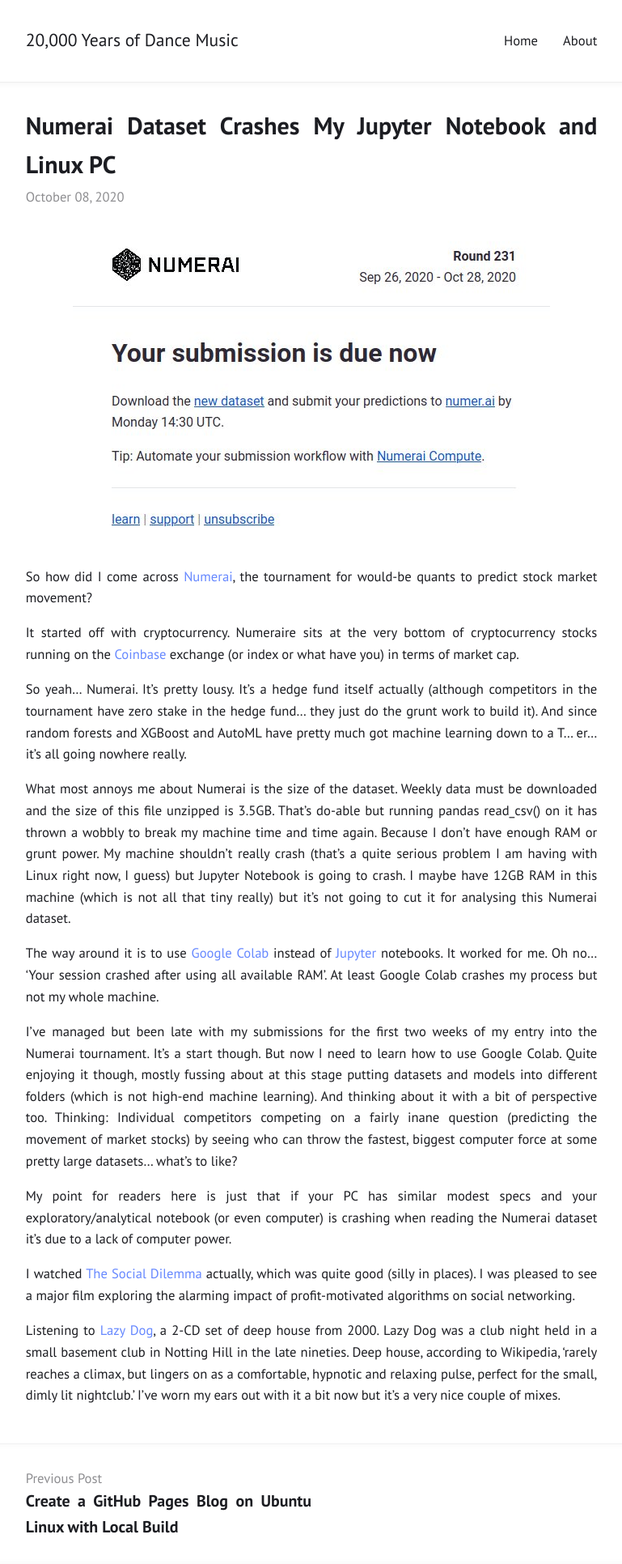
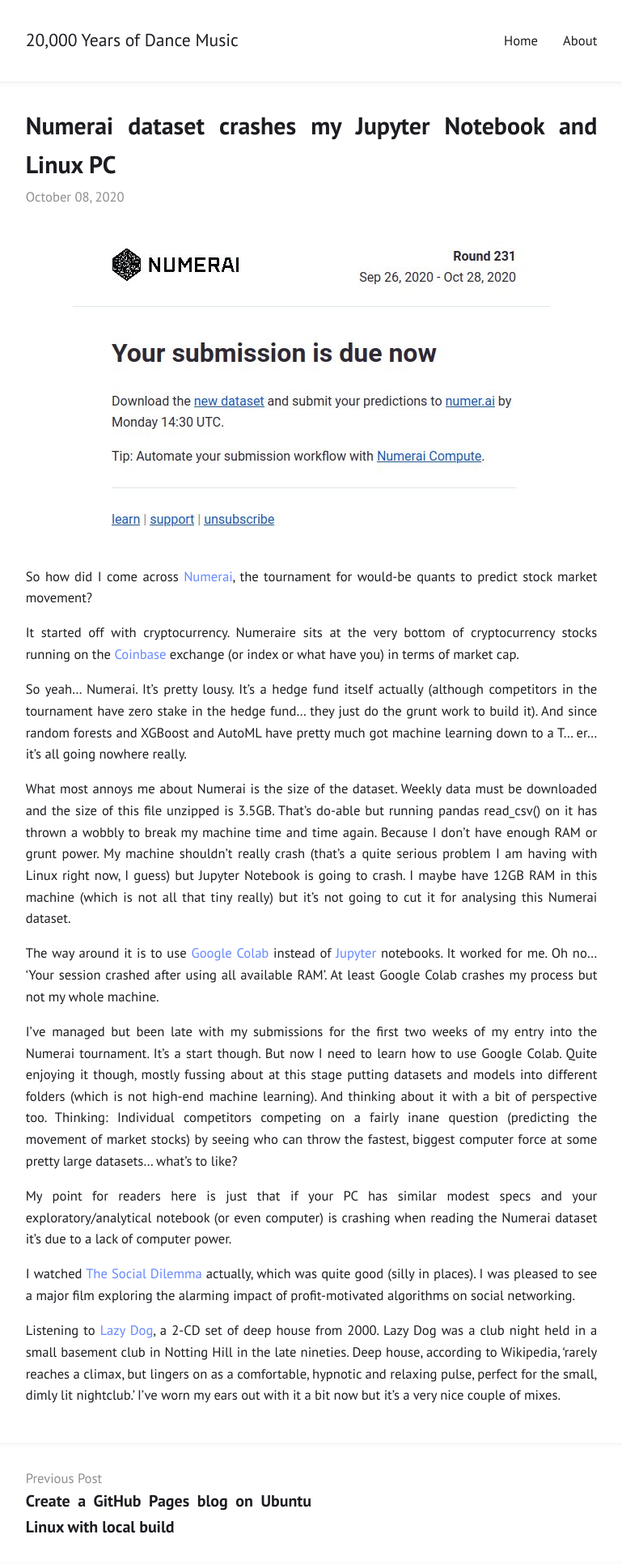
Before and after one commit to hullboy73/20kyrsgroove, a Jekyll site: the page built from _posts/2020-10-08-numerai-dataset-crashes-my-jupyter-notebook-and-linux-pc.md, in a window 1280 px wide. Shown: the whole page at 81% size, without its empty margins (255-1024 px from the left). Built offline with Jekyll 4.4.1, drawn with Linux system fonts in a browser that asks for light colours.

```diff
--- a/_posts/2020-10-08-numerai-dataset-crashes-my-jupyter-notebook-and-linux-pc.md
+++ b/_posts/2020-10-08-numerai-dataset-crashes-my-jupyter-notebook-and-linux-pc.md
@@ -1,5 +1,5 @@
 ---
-title: "Numerai Dataset Crashes My Jupyter Notebook and Linux PC"
+title: "Numerai dataset crashes my Jupyter Notebook and Linux PC"
 date: 2020-10-08
 layout: post
 ---
```
Also changed, not shown: _posts/2020-09-26-create-github-pages-blog-on-ubuntu-linux-with-local-build.md (+1 -1 lines), 6 other files.
